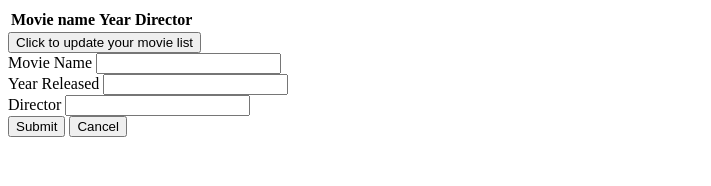
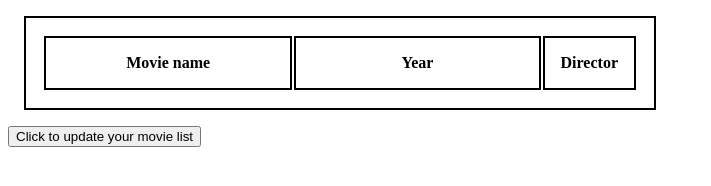
Before and after one commit to SrideviNeeladharan/movie-form, a plain HTML site: page index.html in a window 1280 px wide. Shown: the whole page, without its empty margins (0-711 px from the left). Drawn offline with nearby package versions, Linux system fonts and the light colour scheme; the site is published under a folder, as on GitHub Pages, so addresses that start at the root find nothing.

Commit message:
sec commit

```diff
--- a/index.html
+++ b/index.html
@@ -3,7 +3,7 @@
    <title>movie-form</title>
         <meta charset="utf-8">
         <meta http-equiv="x-ua-compatible" content="ie=edge">
-        <link rel="stylesheet" type="text/css" href="/stylesheet/style.css">
+        <link rel="stylesheet" type="text/css" href="stylesheet/style.css">
         <script src="https://ajax.googleapis.com/ajax/libs/jquery/1.12.0/jquery.min.js"></script>
      <script src="script.js"></script>
   </head>
@@ -12,12 +12,14 @@
 
     <div id="table">
         <table id="table1">
-          <tbody>
+          <thead>
               <tr>
                 <th>Movie name</th>
                 <th>Year</th>
                 <th>Director</th>
               </tr>
+          </thead>
+          <tbody>
           </tbody>
         </table>
 
--- a/script.js
+++ b/script.js
@@ -3,35 +3,36 @@
 
 $(document).ready(function()
       {
+
+
           var arrayMovieList = [];
           var arrayYearList = [];
-          var arrayDirList =[];
-
+          var arrayDirList = [];
 
           $("#submitButton").click(function(event)
           {
              event.preventDefault();
 
               //generating the table
+
               var tableVal1 = $("#movieName").val();
               arrayMovieList.push(tableVal1);
-            // $("#row").append('<td>' + tableVal1 + '</td>');
 
               var tableVal2 = $("#year").val();
               arrayYearList.push(tableVal2);
-             //$("#row").append('<td>' + tableVal2 + '</td>');
 
               var tableVal3 = $("#director").val();
               arrayDirList.push(tableVal3);
 
               $("#table1").append('<tr><td>' + tableVal1 + '</td><td>' + tableVal2 + '</td><td>' + tableVal3 +'</td></tr>');
               $("#form").hide();
-
+              $("#table").show();
           });
 
 
        $("#button1").click(function(event)
           {
+             $("#table").hide();
              $("#form").show();
           });
 
--- a/stylesheet/style.css
+++ b/stylesheet/style.css
@@ -8,7 +8,7 @@ table, th, td
 #form
 {
   display: none;
-  border:1px solid black;
+  border:2px solid black;
   padding:1em;
   margin:1em;
 }
```
Lines whose indentation alone changed are shown as unchanged.
